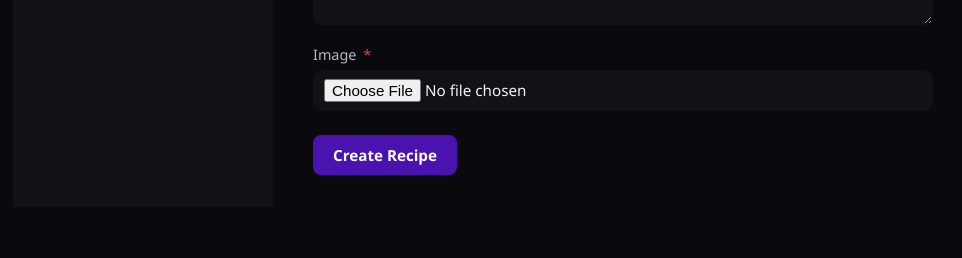
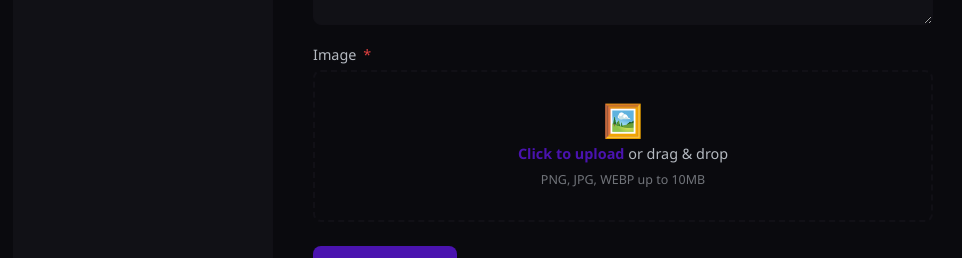
Before and after one commit to cppdacl/pinoy-recipe-finder, a React (Vite) app: page /manage in a window 1280 px wide. Shown: the part 572-830 px from the top of the page, without its empty margins (27-989 px from the left). Before the commit the page ends 800 px from the top, so only its background shows below. Built offline with nearby package versions, Linux system fonts and the light colour scheme; no server answers.

Commit message:
Fix ugly upload image btn
Signed-off-by: cppdecl <axljohnmendoza@gmail.com>

```diff
--- a/src/index.css
+++ b/src/index.css
@@ -409,3 +409,71 @@ header {
 .sidebar-header {
   justify-content: space-between;
 }
+
+.image-upload-area {
+  border: 2px dashed var(--border);
+  border-radius: 8px;
+  padding: 2rem;
+  display: flex;
+  flex-direction: column;
+  align-items: center;
+  justify-content: center;
+  gap: 8px;
+  cursor: pointer;
+  transition: border-color 0.2s, background 0.2s;
+  position: relative;
+  min-height: 120px;
+  background: var(--bg-primary);
+}
+
+.image-upload-area:hover {
+  border-color: var(--purple);
+  background: rgba(74, 19, 175, 0.05);
+}
+
+.image-upload-area.dragging {
+  border-color: var(--purple);
+  background: rgba(74, 19, 175, 0.12);
+  scale: 1.01;
+}
+
+.image-upload-area input[type="file"] {
+  position: absolute;
+  inset: 0;
+  opacity: 0;
+  cursor: pointer;
+  width: 100%;
+  height: 100%;
+}
+
+.upload-icon {
+  font-size: 2rem;
+  line-height: 1;
+  transition: transform 0.2s;
+}
+
+.image-upload-area:hover .upload-icon,
+.image-upload-area.dragging .upload-icon {
+  transform: translateY(-4px);
+}
+
+.upload-label {
+  font-size: 0.9rem;
+  color: var(--text-secondary);
+  text-align: center;
+}
+
+.upload-label span {
+  color: var(--purple);
+  font-weight: 600;
+}
+
+.upload-sub {
+  font-size: 0.78rem;
+  color: var(--text-secondary);
+  opacity: 0.6;
+}
+
+.image-upload-area.input-error {
+  border-color: #e04040;
+}
--- a/src/pages/Manage.tsx
+++ b/src/pages/Manage.tsx
@@ -32,6 +32,7 @@ export default function Manage() {
     const [form, setForm] = useState<FormState>(EMPTY_FORM);
     const [imageFile, setImageFile] = useState<File | null>(null);
     const [imagePreview, setImagePreview] = useState<string>("");
+    const [dragging, setDragging] = useState(false);
     const [errors, setErrors] = useState<Partial<FormState & { image: string }>>({});
     const [submitting, setSubmitting] = useState(false);
     const [feedback, setFeedback] = useState("");
@@ -69,12 +70,30 @@ export default function Manage() {
             .finally(() => setLoadingForm(false));
     }, [editingId]);
 
-    const onImageChange = (e: React.ChangeEvent<HTMLInputElement>) => {
-        const file = e.target.files?.[0];
-        if (!file) return;
+    const applyFile = (file: File) => {
+        if (!file.type.startsWith("image/")) return;
         setImageFile(file);
         setImagePreview(URL.createObjectURL(file));
         setErrors((prev) => ({ ...prev, image: undefined }));
+    };
+
+    const onImageChange = (e: React.ChangeEvent<HTMLInputElement>) => {
+        const file = e.target.files?.[0];
+        if (file) applyFile(file);
+    };
+
+    const onDragOver = (e: React.DragEvent) => {
+        e.preventDefault();
+        setDragging(true);
+    };
+
+    const onDragLeave = () => setDragging(false);
+
+    const onDrop = (e: React.DragEvent) => {
+        e.preventDefault();
+        setDragging(false);
+        const file = e.dataTransfer.files?.[0];
+        if (file) applyFile(file);
     };
 
     const validate = () => {
@@ -227,13 +246,24 @@ export default function Manage() {
                             {imagePreview && (
                                 <img className="image-preview" src={imagePreview} alt="Preview" />
                             )}
+                            <div
+                                className={`image-upload-area ${dragging ? "dragging" : ""} ${errors.image ? "input-error" : ""}`}
+                                onDragOver={onDragOver}
+                                onDragLeave={onDragLeave}
+                                onDrop={onDrop}
+                            >
                                 <input
                                     ref={fileInputRef}
                                     type="file"
                                     accept="image/*"
-                                className={`manage-input file-input ${errors.image ? "input-error" : ""}`}
                                     onChange={onImageChange}
                                 />
+                                <div className="upload-icon">🖼️</div>
+                                <p className="upload-label">
+                                    {dragging ? "Drop it!" : <><span>Click to upload</span> or drag & drop</>}
+                                </p>
+                                <p className="upload-sub">PNG, JPG, WEBP up to 10MB</p>
+                            </div>
                             {errors.image && <span className="error-msg">{errors.image}</span>}
                         </div>
 
```
Lines whose indentation alone changed are shown as unchanged.
